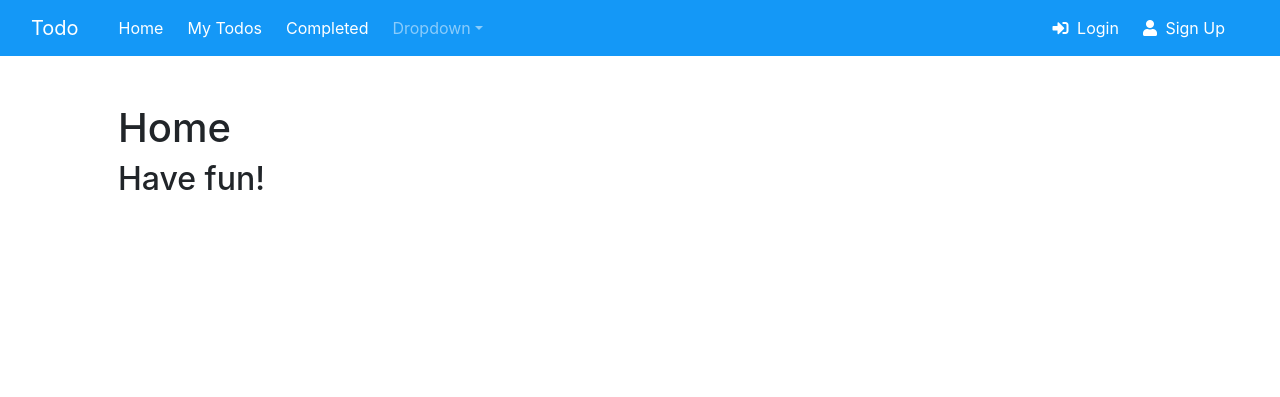
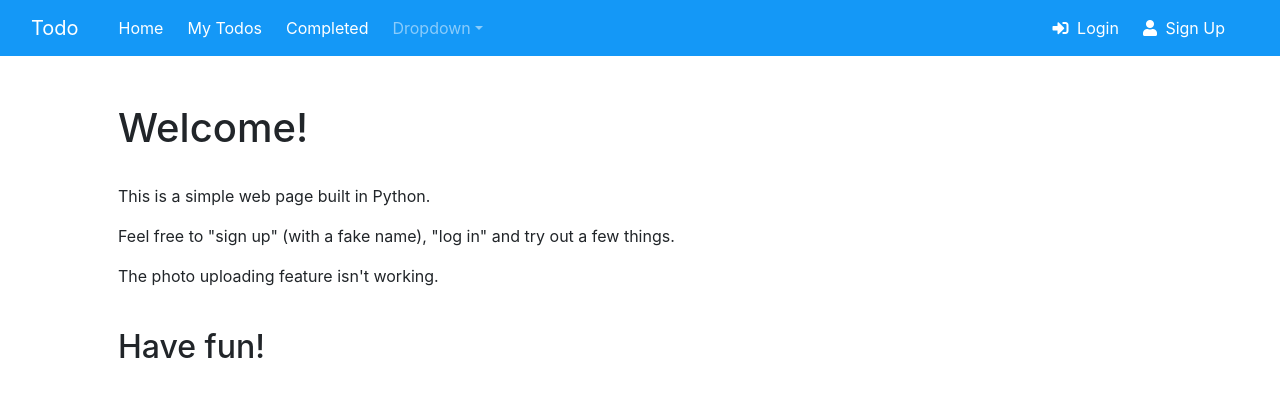
Before and after one commit to CodeByLine/todowoo, a Django app: page / in a window 1280 px wide. Shown: the top 397 px of the page. Run offline with Django 3.2, Linux system fonts and the light colour scheme; some libraries are stand-ins or nearby versions.

Commit message:
edited home

```diff
--- a/todo/templates/todo/home.html
+++ b/todo/templates/todo/home.html
@@ -1,7 +1,13 @@
 {% extends 'todo/base.html' %}
 
 {% block content %}
-<h1>Home</h1>
+<h1>Welcome!</h1>
+<br>
+<p>This is a simple web page built in Python. </p>
+<p> Feel free to "sign up" (with a fake name), "log in" and try out a few things.</p>
+
+<p>The photo uploading feature isn't working.</p>
+<br>
 <h2>Have fun!</h2>
 </div>
 {% endblock %}
```
